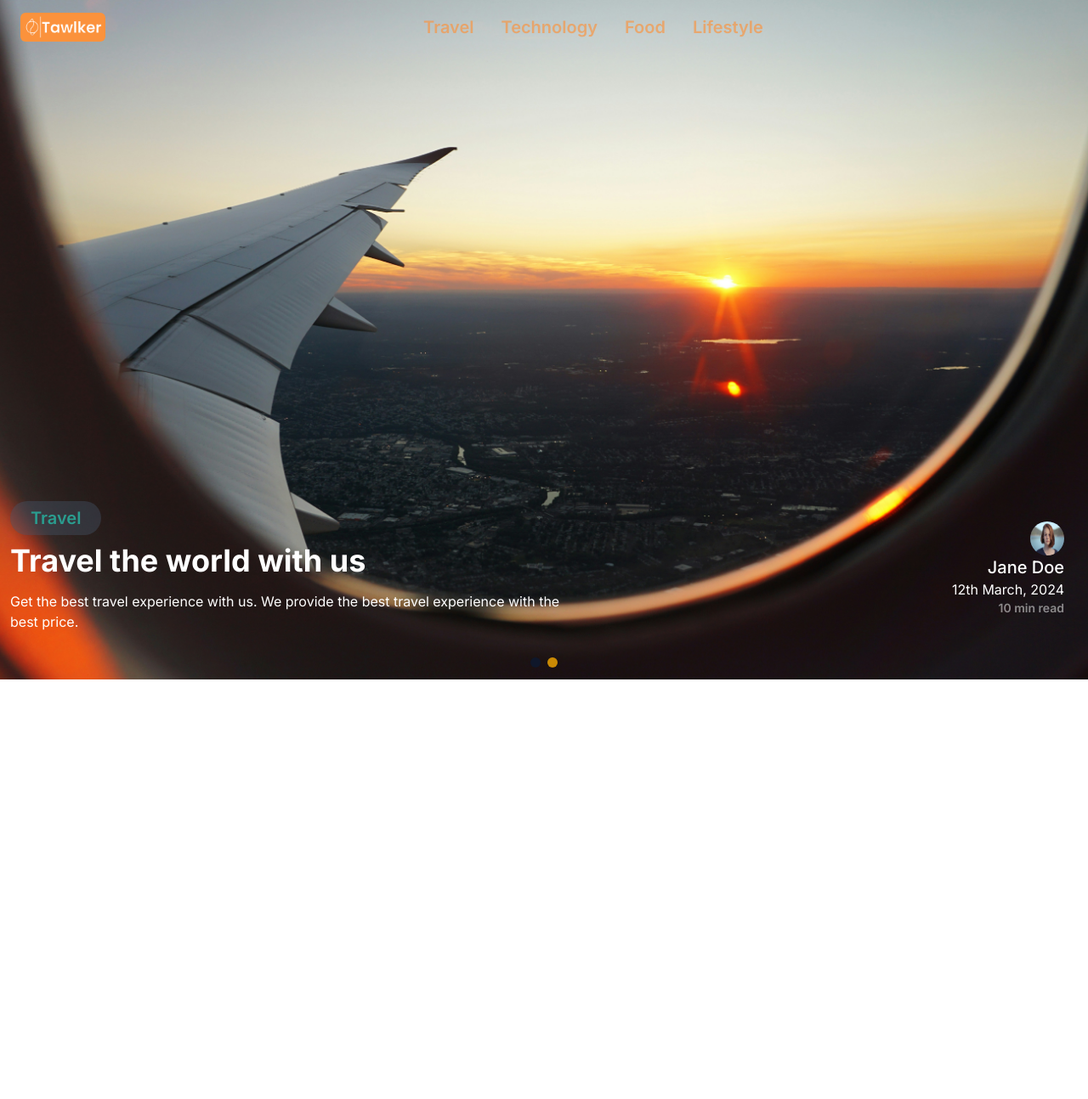
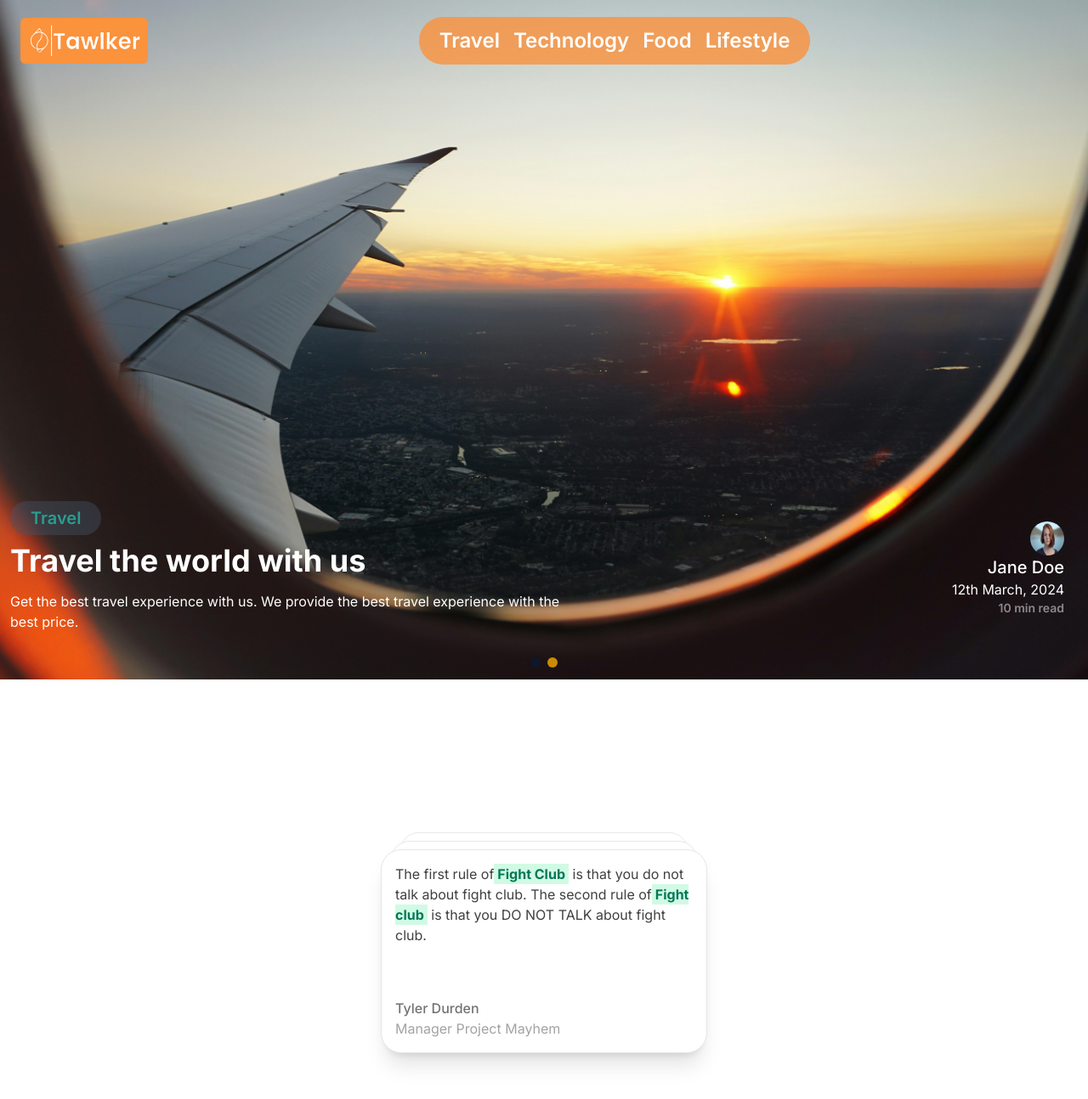
Before and after one commit to s0vers/talwker, a Next.js app: page / in a window 1280 px wide. Shown: the top 1294 px of the page at 85% size. Before the commit the page ends 800 px from the top, so only its background shows below. Built offline with nearby package versions, Linux system fonts and the light colour scheme.

Commit message:
chore: Add framer-motion library for animations

```diff
--- a/package.json
+++ b/package.json
@@ -17,6 +17,7 @@
     "clsx": "^2.1.1",
     "embla-carousel-autoplay": "^8.0.4",
     "embla-carousel-react": "^8.0.4",
+    "framer-motion": "^11.2.3",
     "next": "14.2.3",
     "react": "^18",
     "react-dom": "^18",
--- a/src/app/page.tsx
+++ b/src/app/page.tsx
@@ -1,3 +1,4 @@
+import { BlogCarousel } from "@/components/Blog/BlogCarousel";
 import HeroSection from "@/components/HeroSection/HeroSection";
 
 const dummyBanners: Banner[] = [
@@ -8,11 +9,11 @@ const dummyBanners: Banner[] = [
 			"Get the best travel experience with us. We provide the best travel experience with the best price.",
 		author: {
 			name: "Jane Doe",
-      avatar: "/writer.avif",
+			avatar: "/writer.avif"
 		},
 		date: "12th March, 2024",
 		readTime: "10",
-    image: "/image.jpg",
+		image: "/image.jpg"
 	},
 	{
 		category: "Adventure",
@@ -21,12 +22,12 @@ const dummyBanners: Banner[] = [
 			"Embark on an adventure of a lifetime with our exciting expeditions.",
 		author: {
 			name: "John Smith",
-      avatar: "/author.jpg",
+			avatar: "/author.jpg"
 		},
 		date: "5th April, 2024",
 		readTime: "8",
-    image: "/image.jpg",
-  },
+		image: "/image.jpg"
+	}
 	// Add more banner objects as needed
 ];
 
@@ -34,6 +35,7 @@ export default function Home() {
 	return (
 		<>
 			<HeroSection banners={dummyBanners} />
+			<BlogCarousel />
 		</>
 	);
 }
--- a/src/components/BasicLayout.tsx
+++ b/src/components/BasicLayout.tsx
@@ -5,26 +5,48 @@ import { Sheet, SheetContent, SheetTrigger } from "./ui/sheet";
 import { LuMenu } from "react-icons/lu";
 
 export default function BasicLayout({
-  children,
+	children
 }: Readonly<{
 	children: React.ReactNode;
 }>) {
 	return (
 		<main>
-      <header className="top-0 flex h-16 items-center gap-4 px-4 md:px-6 z-50 absolute w-full">
-        <nav className="flex gap-4 items-center w-full justify-between">
+			<header className="absolute top-0 z-50 my-4 flex h-16 w-full items-center gap-4 px-4 md:px-6">
+				<nav className="flex w-full items-center justify-between gap-4">
 					<Image
 						src="/simple.png"
 						alt="Talkwer logo"
-            width={100}
+						width={150}
 						height={32}
-            className="bg-orange-400 p-1 rounded-md"
+						className="rounded-md bg-orange-400 p-2"
 					/>
-          <div className="hidden md:flex gap-8 w-full justify-center align-middle items-center text-xl font-semibold text-orange-400/65">
-            <Link href="/travel">Travel</Link>
-            <Link href="/technology">Technology</Link>
-            <Link href="/food">Food</Link>
-            <Link href="/lifestyle">Lifestyle</Link>
+					<div className="hidden w-full items-center justify-center gap-8 align-middle text-2xl font-semibold text-white md:flex">
+						<div className="flex gap-4 rounded-full bg-orange-400/80 px-6 py-3">
+							<Link
+								href="/travel"
+								className=" transition duration-200 ease-in-out hover:scale-110 hover:text-[#2a9d8f]"
+							>
+								Travel
+							</Link>
+							<Link
+								href="/technology"
+								className="transition duration-200 ease-in-out hover:scale-110 hover:text-[#264653]"
+							>
+								Technology
+							</Link>
+							<Link
+								href="/food"
+								className="transition duration-200 ease-in-out hover:scale-110 hover:text-[#3f84e5]"
+							>
+								Food
+							</Link>
+							<Link
+								href="/lifestyle"
+								className="transition duration-200 ease-in-out hover:scale-110 hover:text-[#e76f51]"
+							>
+								Lifestyle
+							</Link>
+						</div>
 					</div>
 					<Sheet>
 						<SheetTrigger asChild>
@@ -44,10 +66,10 @@ export default function BasicLayout({
 										alt="Talkwer logo"
 										width={150}
 										height={32}
-                    className="bg-orange-400 p-1 rounded-md"
+										className="rounded-md bg-orange-400 p-1"
 									/>
 								</Link>
-                <div className="flex flex-col gap-4 text-xl text-[#2a9d8f] font-semibold">
+								<div className="flex flex-col gap-4 text-xl font-semibold text-[#2a9d8f]">
 									<Link href="/travel">Travel</Link>
 									<Link href="/technology">Technology</Link>
 									<Link href="/food">Food</Link>
--- /dev/null
+++ b/src/components/Blog/BlogCarousel.tsx
@@ -0,0 +1,72 @@
+"use client";
+import { cn } from "@/lib/utils";
+import { CardStack } from "../ui/card-stack";
+
+export function BlogCarousel() {
+	return (
+		<div className="flex h-[40rem] w-full items-center justify-center">
+			<CardStack items={CARDS} />
+		</div>
+	);
+}
+
+// Small utility to highlight the content of specific section of a testimonial content
+export const Highlight = ({
+	children,
+	className
+}: {
+	children: React.ReactNode;
+	className?: string;
+}) => {
+	return (
+		<span
+			className={cn(
+				"bg-emerald-100 px-1 py-0.5 font-bold text-emerald-700 dark:bg-emerald-700/[0.2] dark:text-emerald-500",
+				className
+			)}
+		>
+			{children}
+		</span>
+	);
+};
+
+const CARDS = [
+	{
+		id: 0,
+		name: "Manu Arora",
+		designation: "Senior Software Engineer",
+		content: (
+			<p>
+				These cards are amazing, <Highlight>I want to use them</Highlight> in my
+				project. Framer motion is a godsend ngl tbh fam 🙏
+			</p>
+		)
+	},
+	{
+		id: 1,
+		name: "Elon Musk",
+		designation: "Senior Shitposter",
+		content: (
+			<p>
+				I dont like this Twitter thing,{" "}
+				<Highlight>deleting it right away</Highlight> because yolo. Instead, I
+				would like to call it <Highlight>X.com</Highlight> so that it can easily
+				be confused with adult sites.
+			</p>
+		)
+	},
+	{
+		id: 2,
+		name: "Tyler Durden",
+		designation: "Manager Project Mayhem",
+		content: (
+			<p>
+				The first rule of
+				<Highlight>Fight Club</Highlight> is that you do not talk about fight
+				club. The second rule of
+				<Highlight>Fight club</Highlight> is that you DO NOT TALK about fight
+				club.
+			</p>
+		)
+	}
+];
--- /dev/null
+++ b/src/components/ui/card-stack.tsx
@@ -0,0 +1,74 @@
+"use client";
+import { useEffect, useState } from "react";
+import { motion } from "framer-motion";
+
+let interval: any;
+
+type Card = {
+	id: number;
+	name: string;
+	designation: string;
+	content: React.ReactNode;
+};
+
+export const CardStack = ({
+	items,
+	offset,
+	scaleFactor
+}: {
+	items: Card[];
+	offset?: number;
+	scaleFactor?: number;
+}) => {
+	const CARD_OFFSET = offset || 10;
+	const SCALE_FACTOR = scaleFactor || 0.06;
+	const [cards, setCards] = useState<Card[]>(items);
+
+	useEffect(() => {
+		startFlipping();
+
+		return () => clearInterval(interval);
+	}, []);
+	const startFlipping = () => {
+		interval = setInterval(() => {
+			setCards((prevCards: Card[]) => {
+				const newArray = [...prevCards]; // create a copy of the array
+				newArray.unshift(newArray.pop()!); // move the last element to the front
+				return newArray;
+			});
+		}, 5000);
+	};
+
+	return (
+		<div className="relative  h-60 w-60 md:h-60 md:w-96">
+			{cards.map((card, index) => {
+				return (
+					<motion.div
+						key={card.id}
+						className="absolute flex h-60 w-60 flex-col justify-between rounded-3xl border border-neutral-200 bg-white p-4 shadow-xl shadow-black/[0.1]  dark:border-white/[0.1] dark:bg-black dark:shadow-white/[0.05] md:h-60 md:w-96"
+						style={{
+							transformOrigin: "top center"
+						}}
+						animate={{
+							top: index * -CARD_OFFSET,
+							scale: 1 - index * SCALE_FACTOR, // decrease scale for cards that are behind
+							zIndex: cards.length - index //  decrease z-index for the cards that are behind
+						}}
+					>
+						<div className="font-normal text-neutral-700 dark:text-neutral-200">
+							{card.content}
+						</div>
+						<div>
+							<p className="font-medium text-neutral-500 dark:text-white">
+								{card.name}
+							</p>
+							<p className="font-normal text-neutral-400 dark:text-neutral-200">
+								{card.designation}
+							</p>
+						</div>
+					</motion.div>
+				);
+			})}
+		</div>
+	);
+};
--- a/tailwind.config.ts
+++ b/tailwind.config.ts
@@ -1,12 +1,12 @@
-import type { Config } from "tailwindcss"
+import type { Config } from "tailwindcss";
 
 const config = {
 	darkMode: ["class"],
 	content: [
-    './pages/**/*.{ts,tsx}',
-    './components/**/*.{ts,tsx}',
-    './app/**/*.{ts,tsx}',
-    './src/**/*.{ts,tsx}',
+		"./pages/**/*.{ts,tsx}",
+		"./components/**/*.{ts,tsx}",
+		"./app/**/*.{ts,tsx}",
+		"./src/**/*.{ts,tsx}"
 	],
 	prefix: "",
 	theme: {
@@ -14,8 +14,8 @@ const config = {
 			center: true,
 			padding: "2rem",
 			screens: {
-        "2xl": "1400px",
-      },
+				"2xl": "1400px"
+			}
 		},
 		extend: {
 			colors: {
@@ -26,55 +26,58 @@ const config = {
 				foreground: "hsl(var(--foreground))",
 				primary: {
 					DEFAULT: "hsl(var(--primary))",
-          foreground: "hsl(var(--primary-foreground))",
+					foreground: "hsl(var(--primary-foreground))"
 				},
 				secondary: {
 					DEFAULT: "hsl(var(--secondary))",
-          foreground: "hsl(var(--secondary-foreground))",
+					foreground: "hsl(var(--secondary-foreground))"
 				},
 				destructive: {
 					DEFAULT: "hsl(var(--destructive))",
-          foreground: "hsl(var(--destructive-foreground))",
+					foreground: "hsl(var(--destructive-foreground))"
 				},
 				muted: {
 					DEFAULT: "hsl(var(--muted))",
-          foreground: "hsl(var(--muted-foreground))",
+					foreground: "hsl(var(--muted-foreground))"
 				},
 				accent: {
 					DEFAULT: "hsl(var(--accent))",
-          foreground: "hsl(var(--accent-foreground))",
+					foreground: "hsl(var(--accent-foreground))"
 				},
 				popover: {
 					DEFAULT: "hsl(var(--popover))",
-          foreground: "hsl(var(--popover-foreground))",
+					foreground: "hsl(var(--popover-foreground))"
 				},
 				card: {
 					DEFAULT: "hsl(var(--card))",
-          foreground: "hsl(var(--card-foreground))",
-        },
+					foreground: "hsl(var(--card-foreground))"
+				}
 			},
 			borderRadius: {
 				lg: "var(--radius)",
 				md: "calc(var(--radius) - 2px)",
-        sm: "calc(var(--radius) - 4px)",
+				sm: "calc(var(--radius) - 4px)"
 			},
 			keyframes: {
 				"accordion-down": {
 					from: { height: "0" },
-          to: { height: "var(--radix-accordion-content-height)" },
+					to: { height: "var(--radix-accordion-content-height)" }
 				},
 				"accordion-up": {
 					from: { height: "var(--radix-accordion-content-height)" },
-          to: { height: "0" },
-        },
+					to: { height: "0" }
+				}
 			},
 			animation: {
 				"accordion-down": "accordion-down 0.2s ease-out",
-        "accordion-up": "accordion-up 0.2s ease-out",
-      },
-    },
+				"accordion-up": "accordion-up 0.2s ease-out"
+			}
+		}
 	},
 	plugins: [require("tailwindcss-animate")],
-} satisfies Config
+	corePlugins: {
+		transitionDelay: true
+	}
+} satisfies Config;
 
-export default config
+export default config;
```
Also changed, not shown: src/components/HeroSection/HeroSection.tsx (+5 -49 lines), src/components/HeroSection/subSection/CarouselContent.tsx (+14 -16 lines), 1 other file (tests, documents, lock files or other folders). Lines whose indentation alone changed are shown as unchanged.
